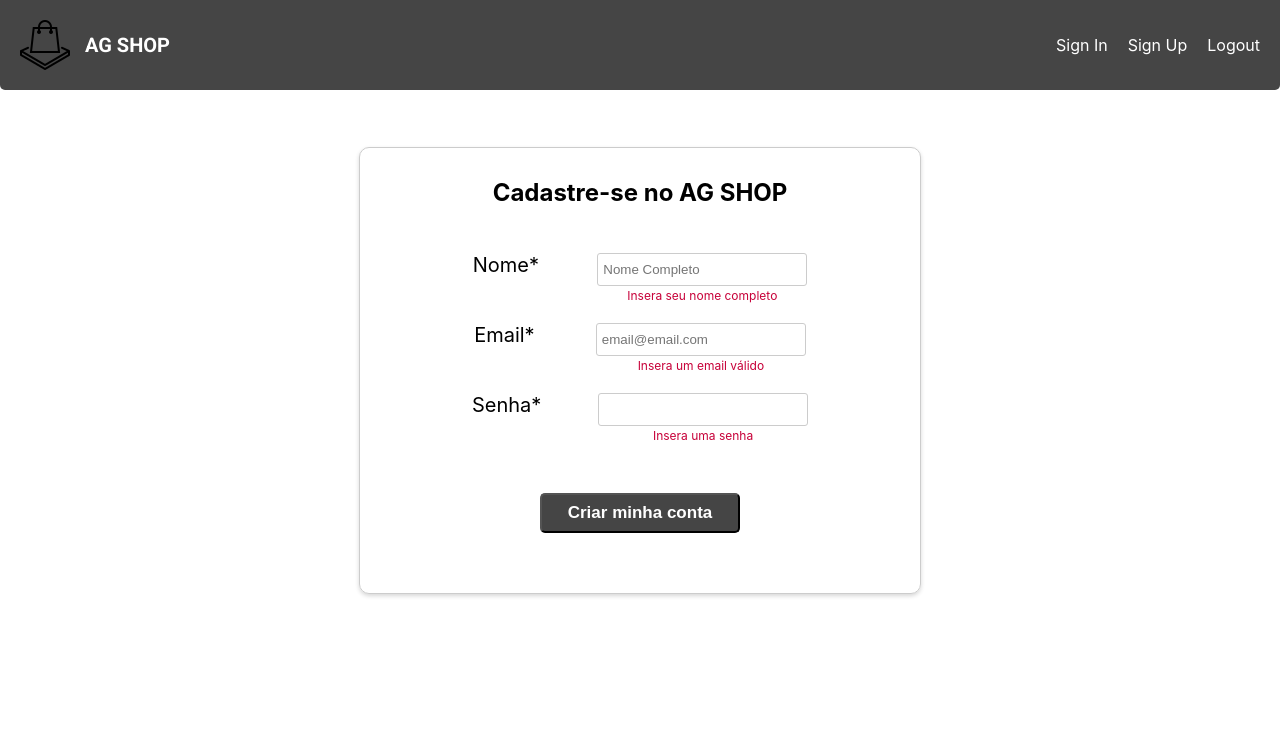
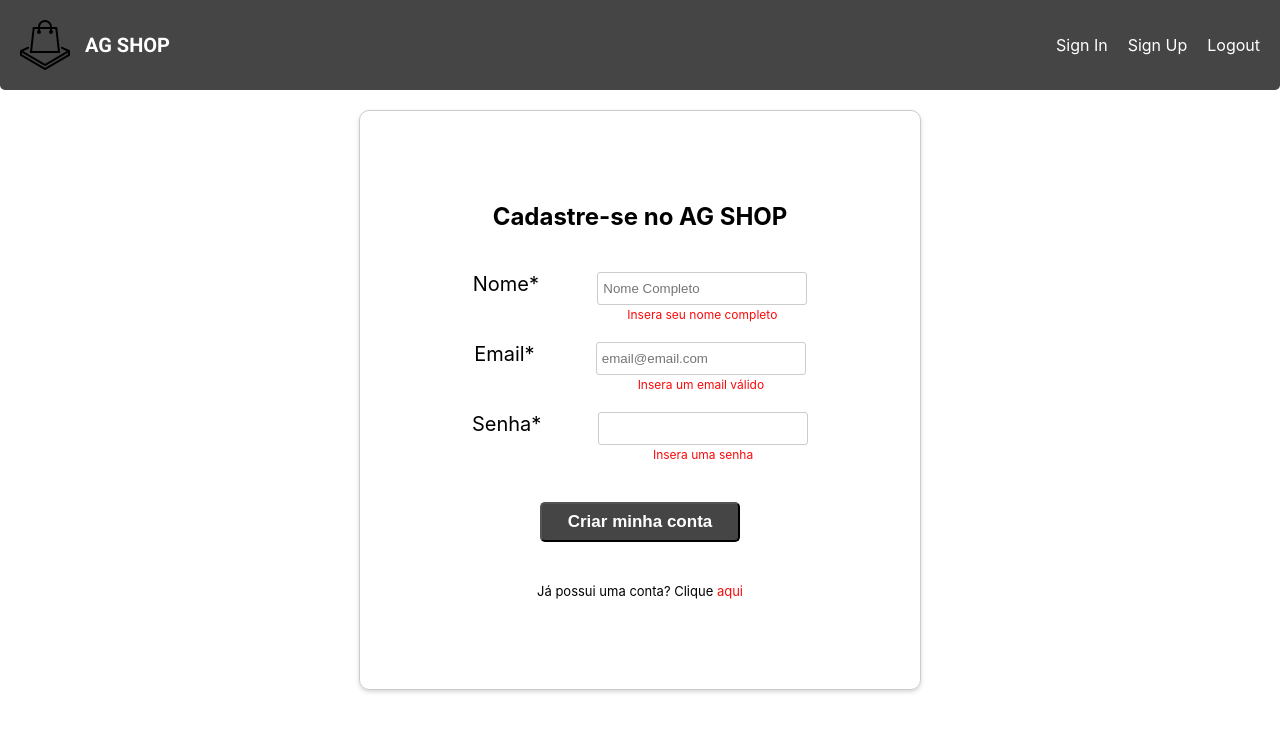
Before and after one commit to AlainNgauthier/ag-ecommerce, a React (Create React App) app in the folder client/: page /signup in a window 1280 px wide. Shown: the top 732 px of the page. Built offline with nearby package versions, Linux system fonts and the light colour scheme.

Commit message:
validation form sign up and redirect

```diff
--- a/client/src/components/Card.css
+++ b/client/src/components/Card.css
@@ -11,6 +11,7 @@
 .card > span:nth-child(1) {
   /*margin-left: 10px;*/
   margin-bottom: 10px;
+  font-size: 15px;
 }
 
 .card__img {
--- /dev/null
+++ b/client/src/components/MsgAdvert.js
@@ -0,0 +1,7 @@
+import React from 'react';
+
+export default function MsgAdvert() {
+    return(
+        <p style={{ color: 'red'}}>Por favor, preencha todos os campos!</p>
+    )
+}
--- a/client/src/components/Signup/Signup.css
+++ b/client/src/components/Signup/Signup.css
@@ -1,6 +1,7 @@
 .main {
   width: 100%;
   height: 70vh;
+  margin-top: 30px;
   padding: 20px;
   display: flex;
   align-items: center;
@@ -9,6 +10,7 @@
 
 .main__content {
   padding: 30px;
+  height: 580px;
   display: flex;
   flex-direction: column;
   align-items: center;
@@ -21,7 +23,7 @@
 
 .form {
   width: 500px;
-  margin: 30px 0;
+  margin: 25px 0;
   display: flex;
   flex-direction: column;
   align-items: center;
@@ -30,12 +32,15 @@
   font-size: 20px;
 }
 
+.form > div:nth-child(3) {
+  margin-bottom: 20px;
+}
+
 .form--div {
   width: 370px;
   height: 50px;
   display: flex;
   justify-content: space-around;
-  /*align-items: center;*/
   gap: 23px;
 }
 
@@ -57,11 +62,11 @@
 
 .form--invalid {
   font-size: 12px;
-  color: #c70039;
+  color: #fa0b0b;
 }
 
 .form--btn {
-  margin-top: 30px;
+  /*margin-top: 20px;*/
   width: 200px;
   height: 40px;
   border-radius: 5px;
@@ -72,3 +77,11 @@
   outline: none;
   cursor: pointer;
 }
+
+.div-redirect {
+  font-size: 13px;
+}
+
+.redirect {
+  color: #fa0b0b;
+}
--- a/client/src/components/Signup/Signup.js
+++ b/client/src/components/Signup/Signup.js
@@ -1,17 +1,20 @@
 import React, { useState } from 'react';
+import { Link, useHistory } from 'react-router-dom';
 import './Signup.css';
+import MsgAdvert from '../MsgAdvert'
 
-function Signup() {
+export default function Signup() {
 
-    const [isValid, setIsValid] = useState(false);
+    const [advert, setAdvert] = useState(false);
     const[values, setValues] = useState({
         username: '',
         email: '',
         password: '',
     });
 
+    let history = useHistory();
+
     const handleChange = (e) => {
-        //event.persist();
         const { name, value } = e.target;
         setValues({
             ...values,
@@ -19,11 +22,18 @@ function Signup() {
         })
     }
 
+    const showAdvMsg = () => {
+        setAdvert(true);
+        setTimeout(() => setAdvert(false), 3000);
+    }
+
     function handleSubmit(e) {
         e.preventDefault();
         if(values.username && values.email && values.password){
-            console.log('Submetido');
-            setIsValid(true);
+            //
+            history.push("/");
+        } else {
+            showAdvMsg();
         }
     }
 
@@ -79,13 +89,18 @@ function Signup() {
                                 (<span className="form--invalid">Insera uma senha</span>)}
                         </div>
                     </div>
+                    {advert &&
+                        <MsgAdvert />
+                    }
                     <button
                         className="form--btn"
                         type="submit">Criar minha conta</button>
                 </form>
+                <div className="div-redirect">
+                    <p>Já possui uma conta? Clique
+                        <span><Link className="redirect" to='/signin'> aqui</Link></span></p>
+                </div>
             </div>
         </div>
     )
 }
-
-export default Signup;
```
